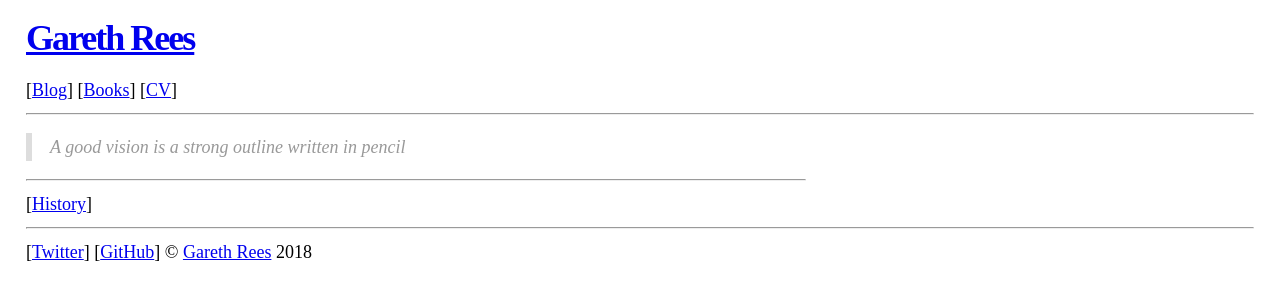
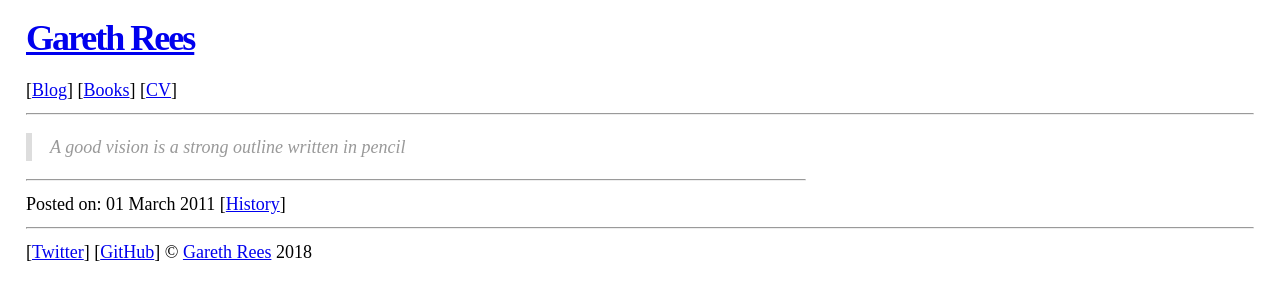
Before and after one commit to garethrees/garethrees.github.com, a Jekyll site: the page built from _posts/2011-03-01-a-good-vision-is-a-strong-outline-written-in-pencil.md, in a window 1280 px wide. Shown: the top 300 px of the page. Built offline with Jekyll 4.4.1, drawn with Linux system fonts in a browser that asks for light colours.

Commit message:
fixup! Add link to post history

```diff
--- a/_layouts/post.html
+++ b/_layouts/post.html
@@ -8,5 +8,8 @@ layout: default
 
   <hr />
 
-  [<a href="https://github.com/garethrees/garethrees.github.com/commits/master/{{ page.path }}">History</a>]
+  <footer>
+    Posted on: <time class="posted-on">{{ page.date | date_to_long_string }}</time>
+    [<a href="https://github.com/garethrees/garethrees.github.com/commits/master/{{ page.path }}">History</a>]
+  </footer>
 </article>
--- a/stylesheets/application.css
+++ b/stylesheets/application.css
@@ -65,6 +65,6 @@ aside,
   font-style: italic;
 }
 
-.posted-on {
+.posts .posted-on {
   display: block;
 }
```
